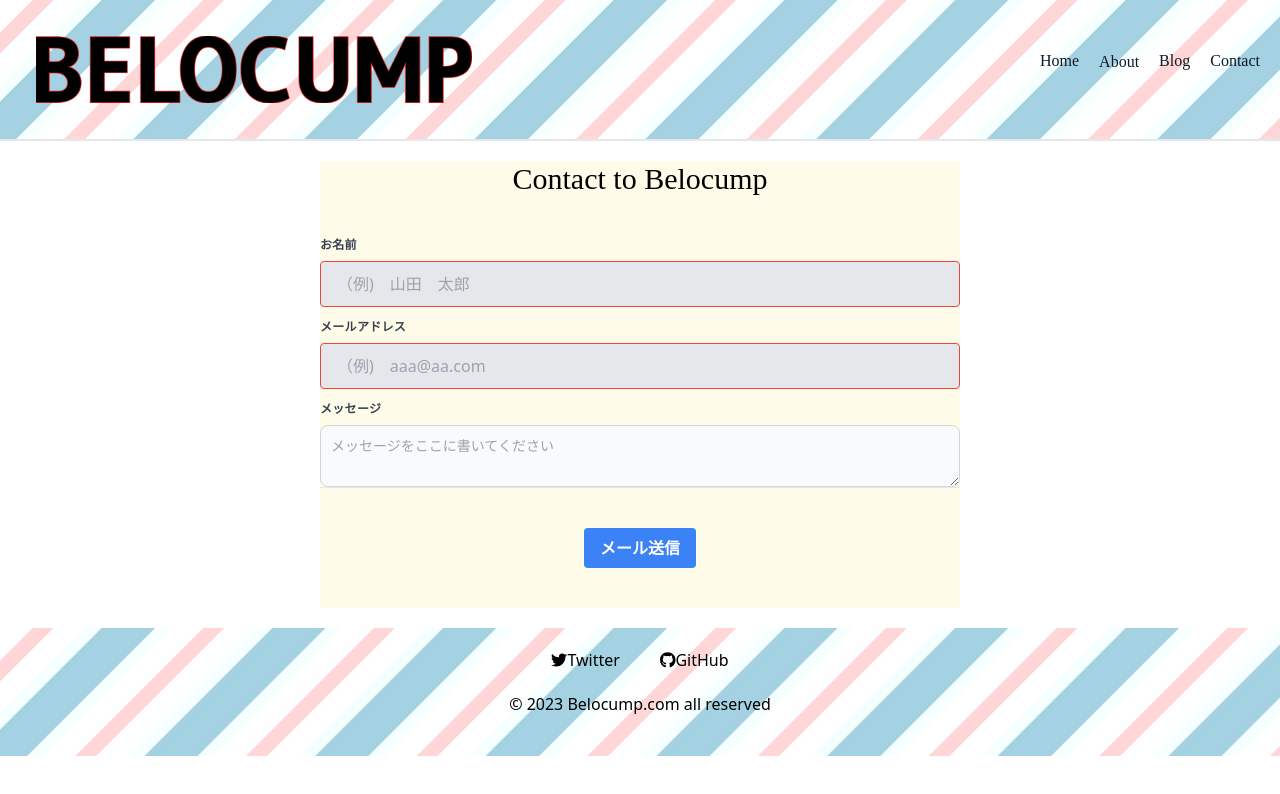
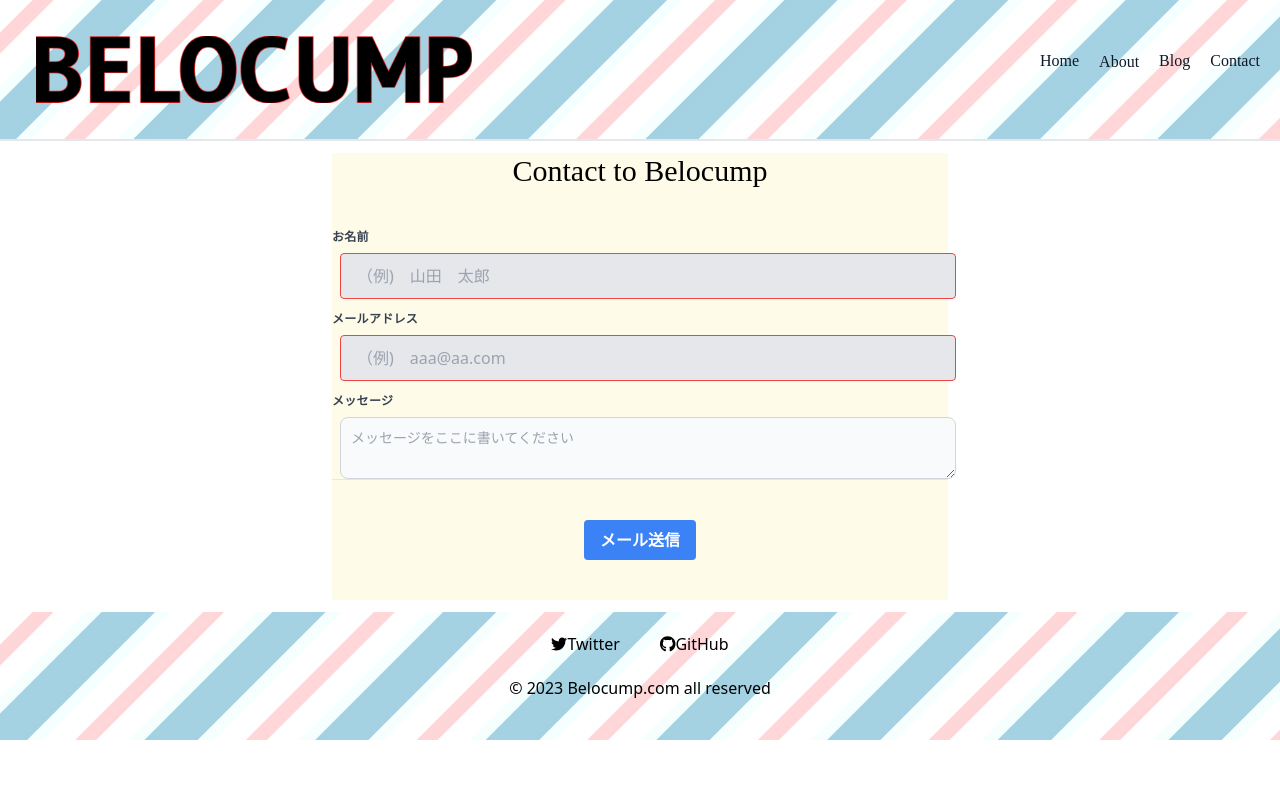
Before and after one commit to belocump/belocump.github.io, a Next.js app: page /contact in a window 1280 px wide. Shown: the top 794 px of the page. Built offline with nearby package versions, Linux system fonts and the light colour scheme; a web font is replaced by a local one.

Commit message:
確認にconfirmをつける。もっと整理する。

```diff
--- a/pages/contact.tsx
+++ b/pages/contact.tsx
@@ -7,6 +7,10 @@ export default function Home() {
   const messageRef = useRef<HTMLTextAreaElement>(null);
 
   const handleSubmit = async (e: React.FormEvent<HTMLFormElement>) => {
+    if (!confirm("メールを送信します。よろしいですか?")) {
+      return;
+    }
+
     e.preventDefault();
 
     // console.log("送信中・・・");
@@ -30,11 +34,12 @@ export default function Home() {
   };
 
   return (
-    <div className="container m-5 h-full w-full mx-auto md:w-1/2">
-      <div className="bg-yellow-50">
-        <h2 className="text-3xl font-fancy1 mb-10 text-center">
+    <div className="container m-3 h-full w-full mx-auto md:w-1/2">
+      <div className="bg-yellow-50 mx-3">
+        <h2 className="text-3xl font-fancy1 mx-2 mb-10 text-center">
           Contact to Belocump
         </h2>
+
         <form
           onSubmit={(e: React.FormEvent<HTMLFormElement>) => handleSubmit(e)}
         >
@@ -46,7 +51,7 @@ export default function Home() {
               お名前
             </label>
             <input
-              className="appearance-none block w-full bg-gray-200 text-gray-700 border border-red-500 rounded py-3 px-4 mb-3 leading-tight focus:outline-none focus:bg-white"
+              className="appearance-none block w-full bg-gray-200 text-gray-700 border border-red-500 rounded py-3 px-4 mb-3 mx-2 leading-tight focus:outline-none focus:bg-white"
               type="text"
               id="name"
               placeholder="（例)　山田　太郎"
@@ -63,7 +68,7 @@ export default function Home() {
               メールアドレス
             </label>
             <input
-              className="appearance-none block w-full bg-gray-200 text-gray-700 border border-red-500 rounded py-3 px-4 mb-3 leading-tight focus:outline-none focus:bg-white"
+              className="appearance-none block w-full bg-gray-200 text-gray-700 border border-red-500 rounded py-3 px-4 mb-3 mx-2 leading-tight focus:outline-none focus:bg-white"
               type="email"
               id="email"
               placeholder="（例)　aaa@aa.com"
@@ -79,7 +84,7 @@ export default function Home() {
               メッセージ
             </label>
             <textarea
-              className="block p-2.5 w-full text-sm text-gray-900 bg-gray-50 rounded-lg border border-gray-300 focus:ring-blue-500 focus:border-blue-500 dark:bg-gray-700 dark:border-gray-600 dark:placeholder-gray-400 dark:text-white dark:focus:ring-blue-500 dark:focus:border-blue-500"
+              className="block mx-2 p-2.5 w-full text-sm text-gray-900 bg-gray-50 rounded-lg border border-gray-300 focus:ring-blue-500 focus:border-blue-500 dark:bg-gray-700 dark:border-gray-600 dark:placeholder-gray-400 dark:text-white dark:focus:ring-blue-500 dark:focus:border-blue-500"
               id="message"
               placeholder="メッセージをここに書いてください"
               required
```
Also changed, not shown: public/test.png (deleted), public/vercel.svg (deleted).
